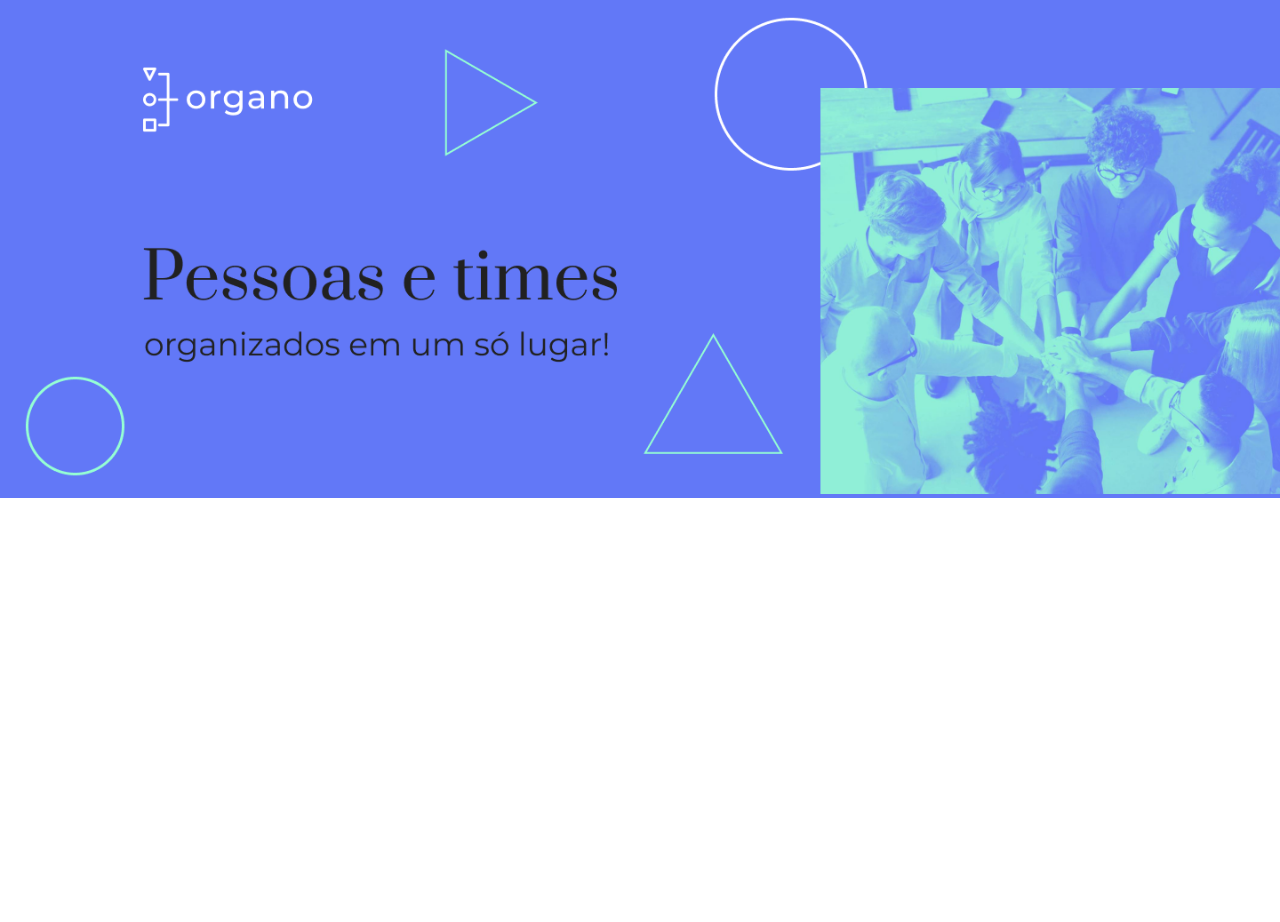
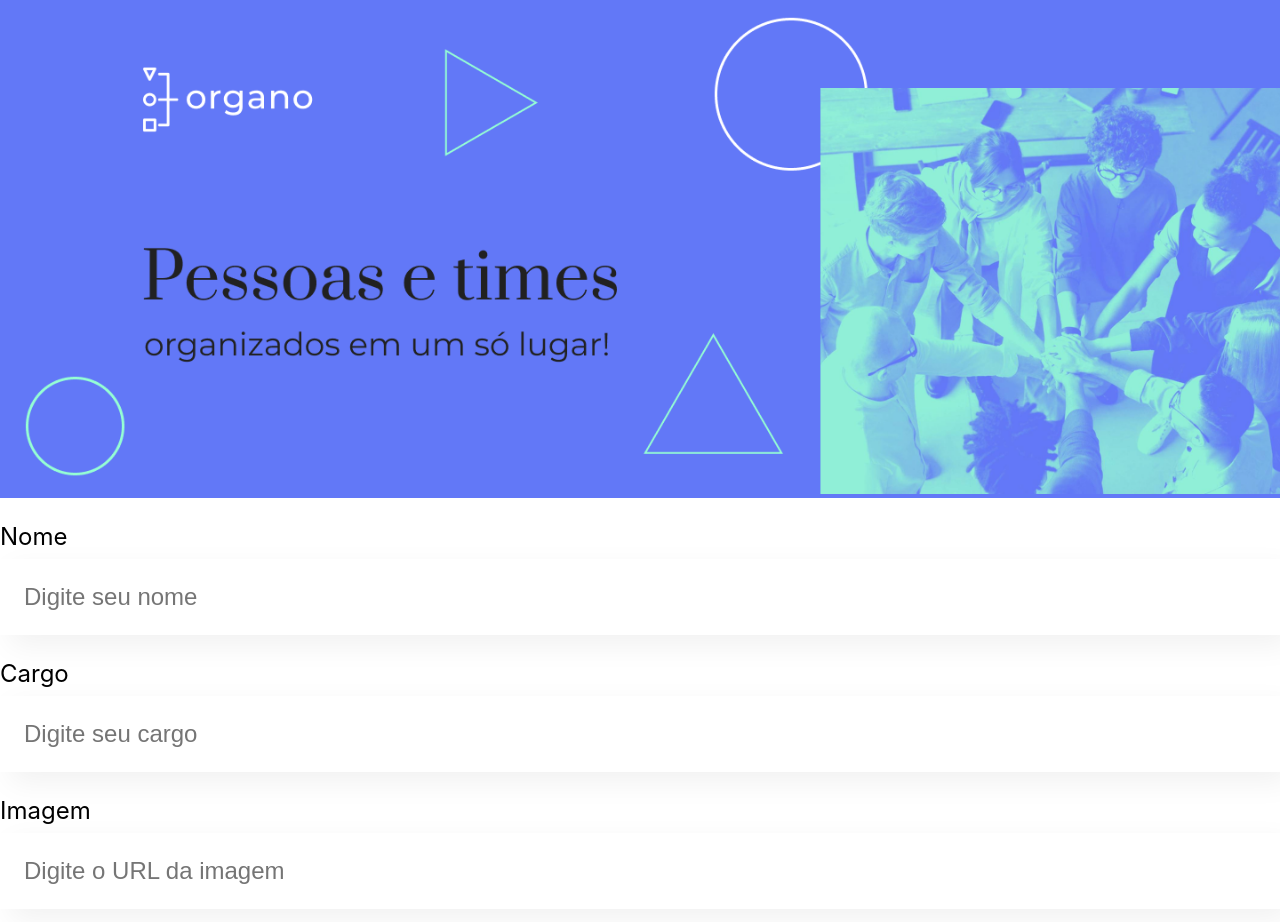
Before and after one commit to SsaGusta/React, a React (Create React App) app: page / in a window 1280 px wide. Shown: the top 922 px of the page. Before the commit the page ends 800 px from the top, so only its background shows below. Built offline with nearby package versions, Linux system fonts and the light colour scheme.

Commit message:
feat: updating css in the campoTexto

```diff
--- a/src/App.js
+++ b/src/App.js
@@ -1,9 +1,13 @@
-import Banner from './componentes/Banner/Banner';
+import Banner from './componentes/Banner/Banner.js';
+import CampoTexto from './componentes/CampoTexto';
 
 function App() {
   return (
     <div className="App">
       <Banner/>
+      <CampoTexto label="Nome" placeholder="Digite seu nome"/>
+      <CampoTexto label="Cargo" placeholder="Digite seu cargo"/>
+      <CampoTexto label="Imagem" placeholder="Digite o URL da imagem"/>
 
     </div>
   );
--- a/src/componentes/CampoTexto/campoTexto.css
+++ b/src/componentes/CampoTexto/campoTexto.css
@@ -0,0 +1,19 @@
+.campo-texto{
+    margin: 24px 0;
+}
+
+.campo-texto label{
+    display: block;
+    margin-bottom: 8px;
+    font-size: 24px;
+}
+
+.campo-texto input {
+    background-color: #FFF;
+    box-shadow: 10px 10px 30px rgb(0,0,0,0.06);
+    width: 100%;
+    border: none;
+    font-size: 24px;
+    padding: 24px;
+    box-sizing: border-box;
+}
--- /dev/null
+++ b/src/componentes/CampoTexto/index.js
@@ -0,0 +1,12 @@
+import './CampoTexto.css'
+
+const CampoTexto = (props) => {
+    return (
+        <div className="campo-texto">
+            <label>{props.label}</label>
+            <input placeholder={props.placeholder}/>
+        </div>
+    )
+}
+
+export default CampoTexto
```
Also changed, not shown: src/componentes/CampoTexto/campoTexto.js (deleted).
